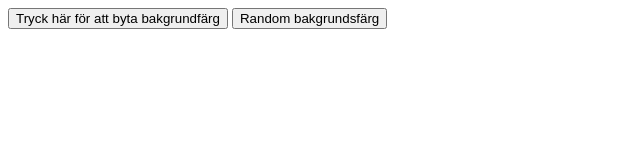
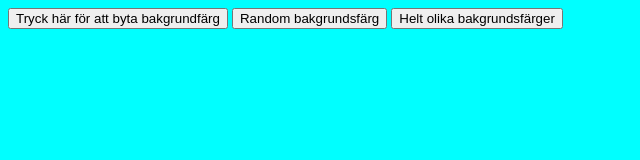
Before and after one commit to MisticG/Playground, a plain HTML site: page index.html in a window 1280 px wide. Shown: the whole page, without its empty margins (0-640 px from the left). Drawn offline with Linux system fonts and the light colour scheme.

Commit message:
Added enirely random rbgcolors buttons

```diff
--- a/index.html
+++ b/index.html
@@ -7,11 +7,12 @@
     <script src="script.js"></script>
     <title>Document</title>
 </head>
-<body>
+<body style="background-color: aqua">
 
 <button onclick="changeColor()">Tryck här för att byta bakgrundfärg</button>
 
 <button onclick="randomColor()">Random bakgrundsfärg</button>
 
+<button onclick="entirelyRandom()">Helt olika bakgrundsfärger</button>
 </body>
 </html>
--- a/script.js
+++ b/script.js
@@ -25,3 +25,16 @@ if (randomValue = Math.random() < 0.1) {
     style.backgroundColor = "gray";
 }
 }
+
+function entirelyRandom() {
+    var red = Math.round(Math.random() * 255);
+    var green = Math.round(Math.random() * 255);
+    var blue = Math.round(Math.random() * 255);
+
+    var rgbValue = "rgb(" + red + "," + green + "," + blue +")";
+    document.body.style.backgroundColor = rgbValue;
+
+    console.log(red, green, blue);
+
+
+}
```
